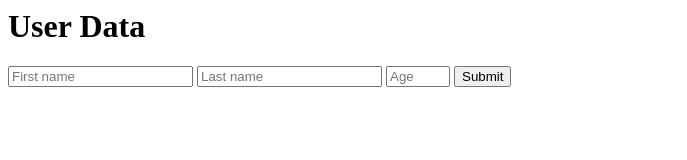
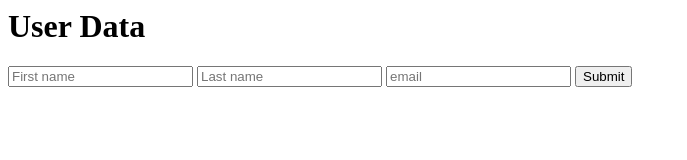
Before and after one commit to LunaDGD/my-app, a website: page public/index.html in a window 1280 px wide. Shown: the whole page, without its empty margins (0-687 px from the left). Drawn offline with Linux system fonts and the light colour scheme.

Commit message:
replaced age with email

```diff
--- a/index.js
+++ b/index.js
@@ -47,19 +47,19 @@ app
     INSERT INTO User (
         first_name,
         last_name,
-        age,
+        email,
         date_added
     ) VALUES (
         @firstName,
         @lastName,
-        @age,
+        @email,
         NOW()
     )
 `,
       {
         firstName: body.first,
         lastName: body.last,
-        age: body.age,
+        age: body.email,
       }
     );
 
--- a/public/index.html
+++ b/public/index.html
@@ -4,9 +4,9 @@
   <input name="first" placeholder="First name" type="text" required />
   <input name="last" placeholder="Last name" type="text" required />
   <input
-    name="age"
-    placeholder="Age"
-    type="number"
+    name="email"
+    placeholder="email"
+    type="email"
     min="0"
     max="130"
     required
```
